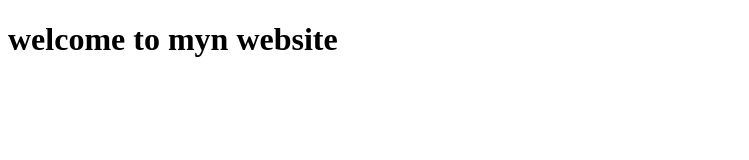
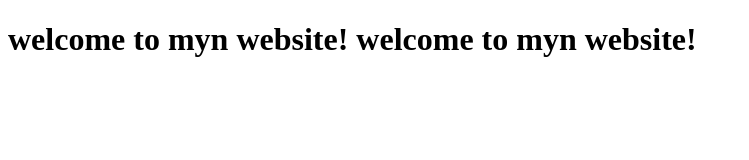
Before and after one commit to firdous3247/httpd_mywebsite, a plain HTML site: page index.html in a window 1280 px wide. Shown: the whole page, without its empty margins (0-749 px from the left). Drawn offline with Linux system fonts and the light colour scheme.

Commit message:
second commit

```diff
--- a/index.html
+++ b/index.html
@@ -7,7 +7,8 @@
 </head>
 <body>
     <h1>
-        welcome to myn website
+        welcome to myn website!
+        welcome to myn website!
     </h1>
 </body>
 </html>
```
